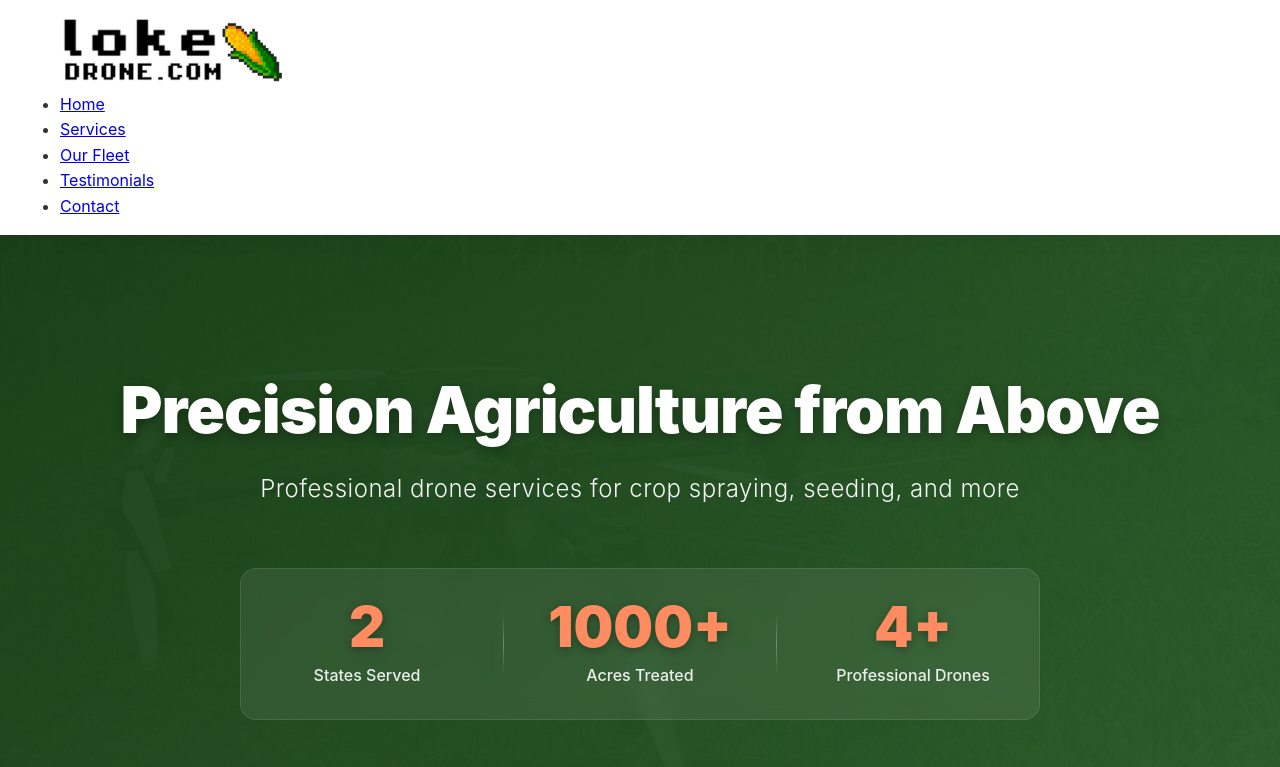
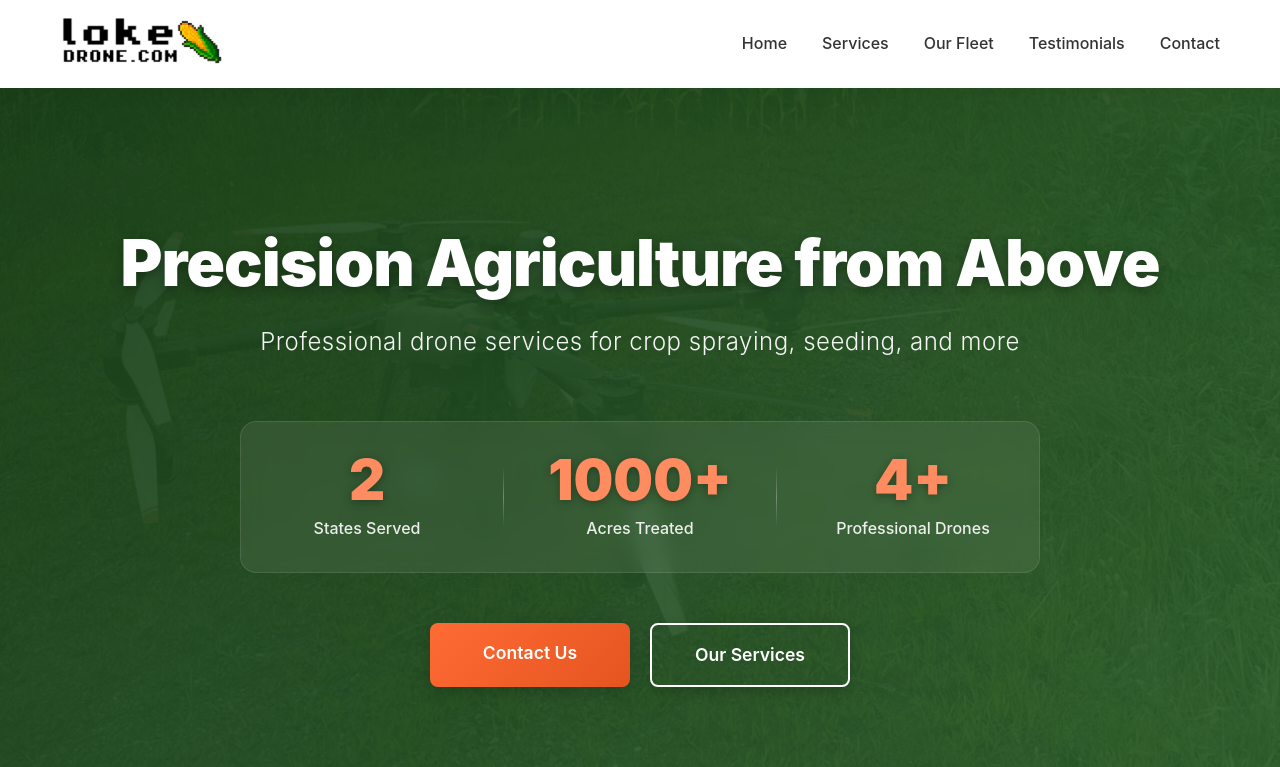
Before and after one commit to dnilgis/lokedrone, a plain HTML site: page index.html in a window 1280 px wide. Shown: the top 767 px of the page. Drawn offline with Linux system fonts and the light colour scheme.

Commit message:
styles.css

```diff
--- a/styles.css
+++ b/styles.css
@@ -150,6 +150,42 @@ section {
     overflow: hidden;
 }
 
+.navbar .container {
+    display: flex;
+    justify-content: space-between;
+    align-items: center;
+    position: relative;
+    z-index: 10;
+}
+
+.nav-brand .logo {
+    height: 50px;
+    transition: height 0.3s ease;
+}
+
+.nav-menu {
+    display: flex !important;
+    list-style: none !important;
+    gap: 35px;
+    margin: 0;
+    padding: 0;
+    flex-direction: row !important;
+}
+
+.nav-menu li {
+    list-style: none !important;
+}
+
+.nav-menu a {
+    color: var(--text-dark);
+    text-decoration: none;
+    font-weight: 500;
+    font-size: 1rem;
+    transition: color 0.3s ease;
+    position: relative;
+    padding: 5px 0;
+}
+
 .nav-menu a::after {
     content: '';
     position: absolute;
@@ -169,6 +205,14 @@ section {
     width: 100%;
 }
 
+.navbar.scrolled {
+    padding: 10px 0;
+    box-shadow: 0 4px 30px rgba(0,0,0,0.12);
+}
+
+.navbar.scrolled .logo {
+    height: 40px;
+}
 
 .mobile-menu-toggle {
     display: none;
@@ -208,7 +252,7 @@ section {
     background-size: cover;
     background-position: center;
     background-repeat: no-repeat;
-    opacity: 0.15;
+    opacity: 0.35;
 }
 
 .hero-background::before {
```
